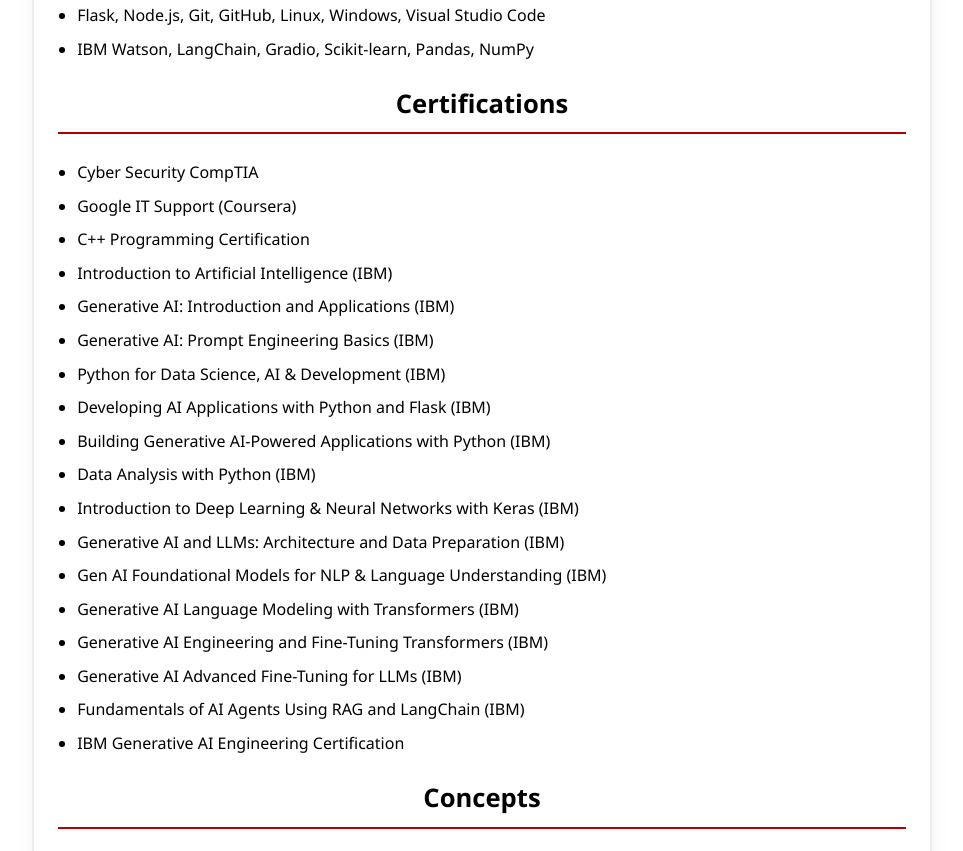
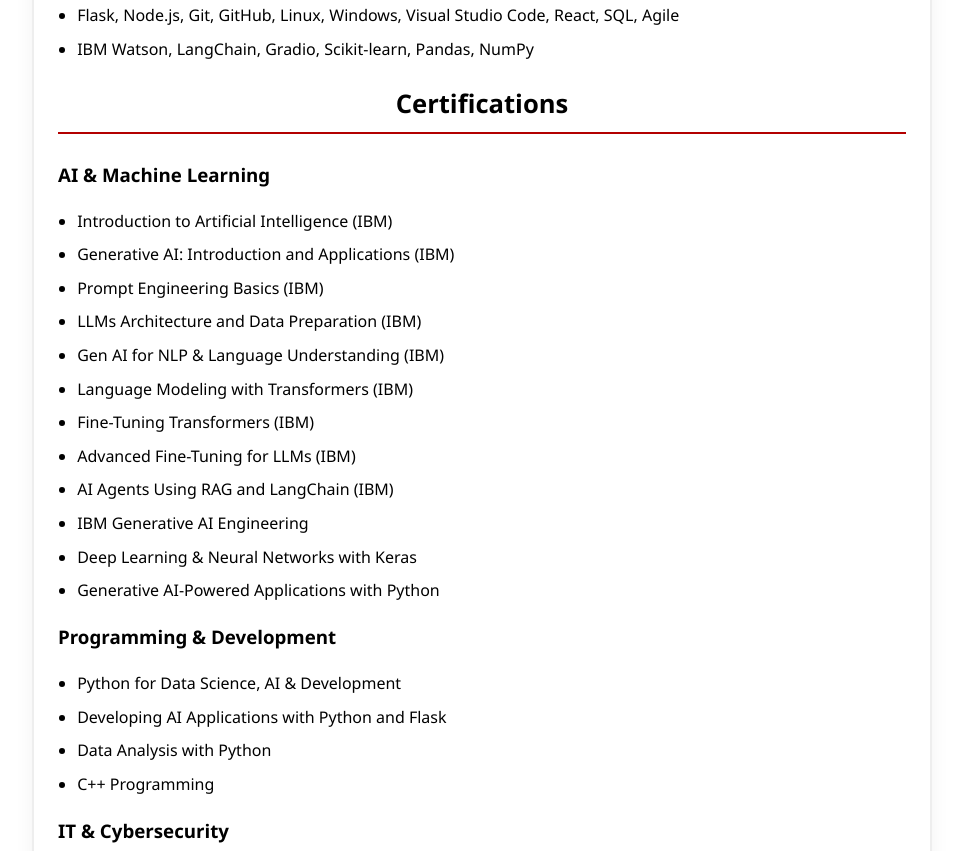
Before and after one commit to ashtonalva/portfolio-site, a plain HTML site: page skills.html in a window 1280 px wide. Shown: the part 428-1279 px from the top of the page, without its empty margins (158-1121 px from the left). Drawn offline with Linux system fonts and the light colour scheme.

Commit message:
updated portfolio to match latest resume

```diff
--- a/skills.html
+++ b/skills.html
@@ -29,30 +29,40 @@
 
       <h2>Tools & Technologies</h2>
       <ul>
-        <li>Flask, Node.js, Git, GitHub, Linux, Windows, Visual Studio Code</li>
+        <li>Flask, Node.js, Git, GitHub, Linux, Windows, Visual Studio Code, React, SQL, Agile</li>
         <li>IBM Watson, LangChain, Gradio, Scikit-learn, Pandas, NumPy</li>
       </ul>
 
       <h2>Certifications</h2>
+
+      <h3>AI & Machine Learning</h3>
+      <ul>
+        <li>Introduction to Artificial Intelligence (IBM)</li>
+        <li>Generative AI: Introduction and Applications (IBM)</li>
+        <li>Prompt Engineering Basics (IBM)</li>
+        <li>LLMs Architecture and Data Preparation (IBM)</li>
+        <li>Gen AI for NLP & Language Understanding (IBM)</li>
+        <li>Language Modeling with Transformers (IBM)</li>
+        <li>Fine-Tuning Transformers (IBM)</li>
+        <li>Advanced Fine-Tuning for LLMs (IBM)</li>
+        <li>AI Agents Using RAG and LangChain (IBM)</li>
+        <li>IBM Generative AI Engineering</li>
+        <li>Deep Learning & Neural Networks with Keras</li>
+        <li>Generative AI-Powered Applications with Python</li>
+      </ul>
+
+      <h3>Programming & Development</h3>
+      <ul>
+        <li>Python for Data Science, AI & Development</li>
+        <li>Developing AI Applications with Python and Flask</li>
+        <li>Data Analysis with Python</li>
+        <li>C++ Programming</li>
+      </ul>
+
+      <h3>IT & Cybersecurity</h3>
       <ul>
         <li>Cyber Security CompTIA</li>
         <li>Google IT Support (Coursera)</li>
-        <li>C++ Programming Certification</li>
-        <li>Introduction to Artificial Intelligence (IBM)</li>
-        <li>Generative AI: Introduction and Applications (IBM)</li>
-        <li>Generative AI: Prompt Engineering Basics (IBM)</li>
-        <li>Python for Data Science, AI & Development (IBM)</li>
-        <li>Developing AI Applications with Python and Flask (IBM)</li>
-        <li>Building Generative AI-Powered Applications with Python (IBM)</li>
-        <li>Data Analysis with Python (IBM)</li>
-        <li>Introduction to Deep Learning & Neural Networks with Keras (IBM)</li>
-        <li>Generative AI and LLMs: Architecture and Data Preparation (IBM)</li>
-        <li>Gen AI Foundational Models for NLP & Language Understanding (IBM)</li>
-        <li>Generative AI Language Modeling with Transformers (IBM)</li>
-        <li>Generative AI Engineering and Fine-Tuning Transformers (IBM)</li>
-        <li>Generative AI Advanced Fine-Tuning for LLMs (IBM)</li>
-        <li>Fundamentals of AI Agents Using RAG and LangChain (IBM)</li>
-        <li>IBM Generative AI Engineering Certification</li>
       </ul>
 
       <h2>Concepts</h2>
```
Also changed, not shown: about.html (+3 -3 lines), projects/cos.html (+2 -2 lines), projects/rag.html (+2 -2 lines), 2 other files.
